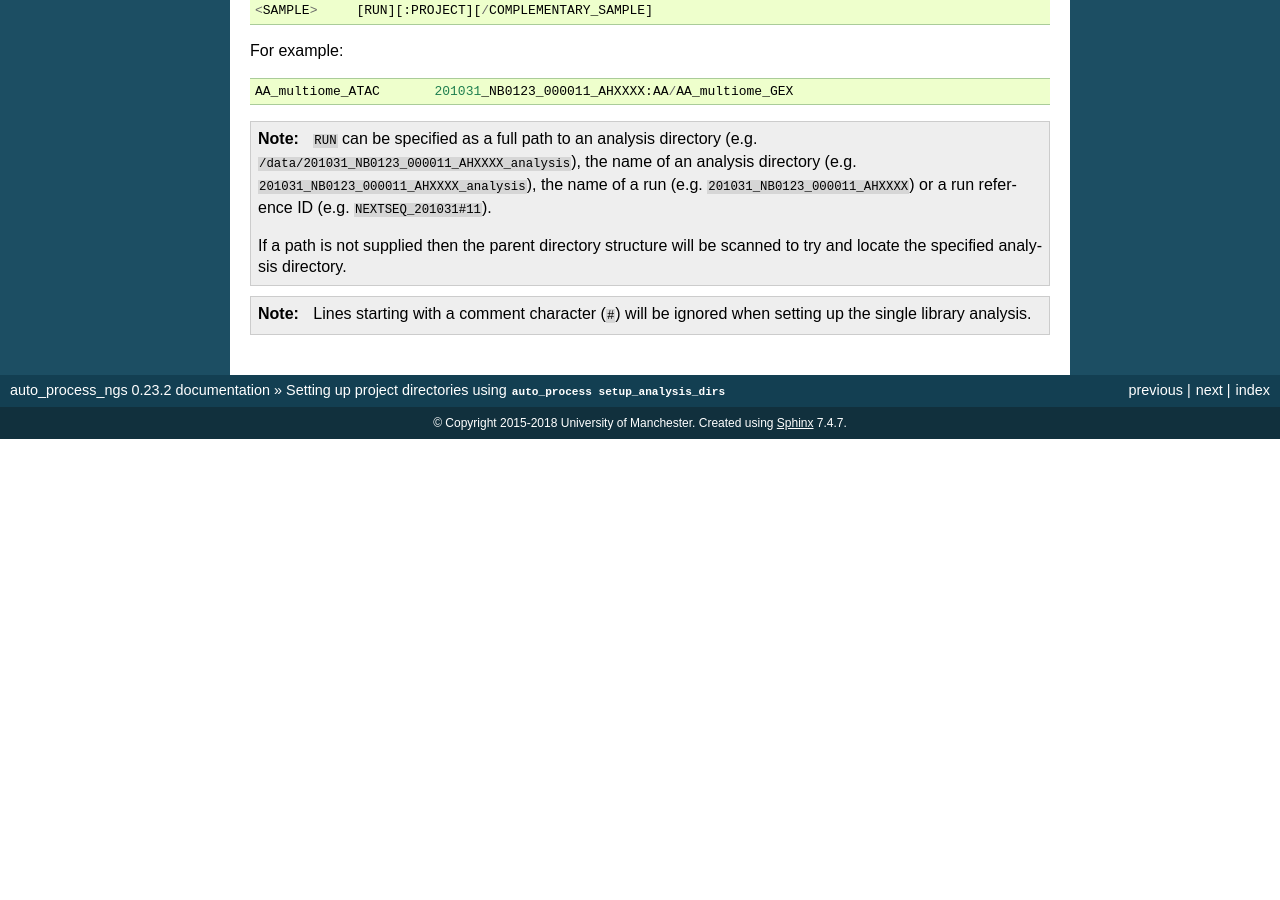
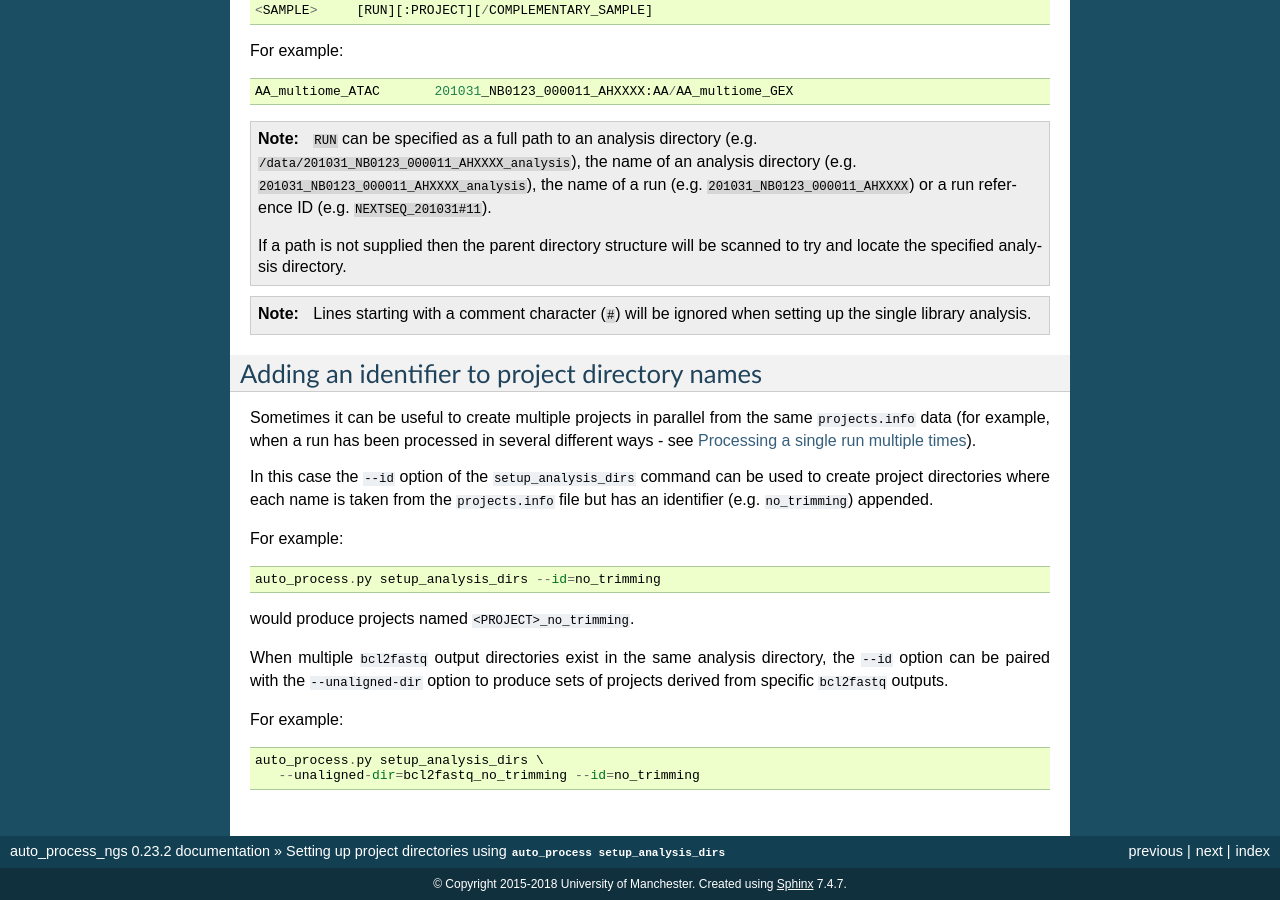
Before and after one commit to fls-bioinformatics-core/auto_process_ngs, a Sphinx documentation site: the page built from docs/source/using/setup_analysis_dirs.rst, in a window 1280 px wide and 900 px high, scrolled down 1213 px. Built offline with Sphinx 7.4.7, drawn with Linux system fonts in a browser that asks for light colours; before the commit the page ends 1652 px from its top, so only the background shows below that; some of the changed text lies outside the part shown.

Commit message:
Update the documentation for the --id option on 'make_fastqs' and 'setup_analysis_dirs'.

```diff
--- a/docs/source/using/setup_analysis_dirs.rst
+++ b/docs/source/using/setup_analysis_dirs.rst
@@ -105,3 +105,39 @@ For example:
 
    Lines starting with a comment character (``#``) will be
    ignored when setting up the single library analysis.
+
+.. _setup_analysis_dirs-add-identifier:
+
+-----------------------------------------------
+Adding an identifier to project directory names
+-----------------------------------------------
+
+Sometimes it can be useful to create multiple projects in
+parallel from the same ``projects.info`` data (for example,
+when a run has been processed in several different ways -
+see :ref:`make_fastqs-processing-same-run-multiple-times`).
+
+In this case the ``--id`` option of the ``setup_analysis_dirs``
+command can be used to create project directories where
+each name is taken from the ``projects.info`` file but has
+an identifier (e.g. ``no_trimming``) appended.
+
+For example:
+
+::
+
+   auto_process.py setup_analysis_dirs --id=no_trimming
+
+would produce projects named ``<PROJECT>_no_trimming``.
+
+When multiple ``bcl2fastq`` output directories exist in the
+same analysis directory, the ``--id`` option can be paired with
+the ``--unaligned-dir`` option to produce sets of projects
+derived from specific ``bcl2fastq`` outputs.
+
+For example:
+
+::
+
+   auto_process.py setup_analysis_dirs \
+      --unaligned-dir=bcl2fastq_no_trimming --id=no_trimming
```
Also changed, not shown: docs/source/using/make_fastqs.rst (+32 -0 lines).
